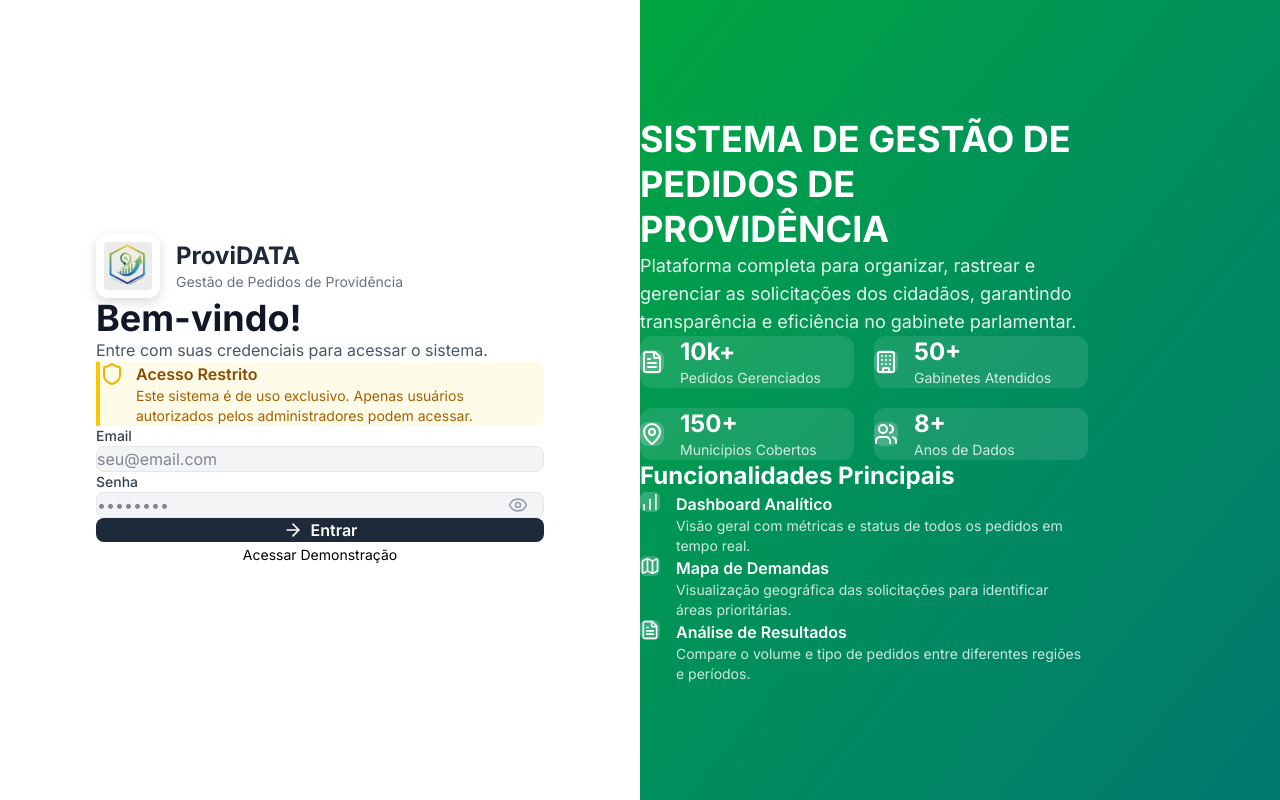
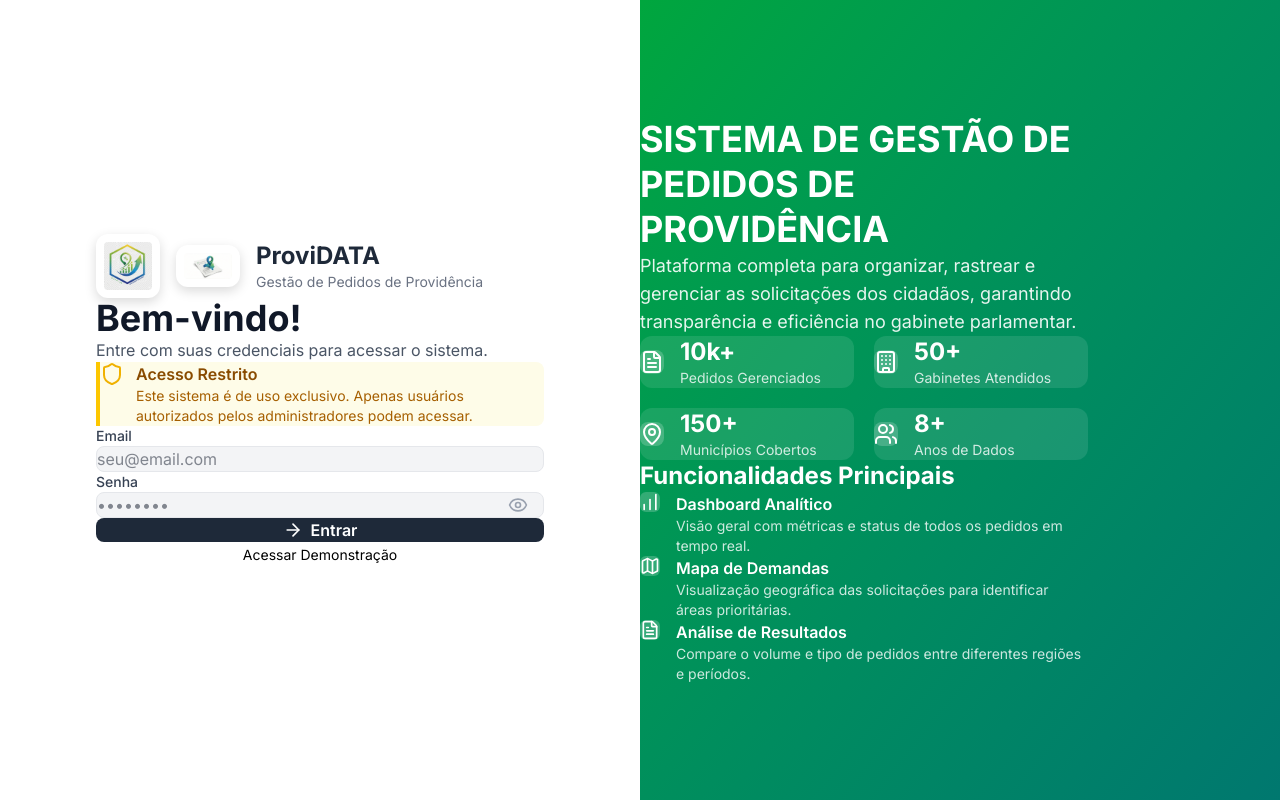
Before and after one commit to justr1de/ProviDATA, a Next.js app: page /login in a window 1280 px wide. Built offline with nearby package versions, Linux system fonts and the light colour scheme; no server answers.

Commit message:
fix: tela login - adicionar logo ProviDATA, fundo branco, espaçamento adequado

```diff
--- a/src/app/login/page.tsx
+++ b/src/app/login/page.tsx
@@ -1,4 +1,3 @@
-
 'use client'
 
 import { useState } from 'react'
@@ -72,6 +71,7 @@ export default function LoginPage() {
         <div className="w-full max-w-md">
           <div className="mb-10 flex items-center gap-4">
             <Image src="/dataro-logo-final.png" alt="DATA-RO" width={64} height={64} style={{ objectFit: 'contain', borderRadius: '12px', backgroundColor: '#ffffff', padding: '8px', boxShadow: '0 4px 12px rgba(0,0,0,0.15)' }} />
+            <Image src="/providata-logo-final.png" alt="ProviDATA" width={64} height={64} style={{ objectFit: 'contain', borderRadius: '12px', backgroundColor: '#ffffff', padding: '8px', boxShadow: '0 4px 12px rgba(0,0,0,0.15)' }} />
             <div>
               <h1 className="text-2xl font-bold text-gray-800 dark:text-white">ProviDATA</h1>
               <p className="text-sm text-gray-500 dark:text-gray-400">Gestão de Pedidos de Providência</p>
```
